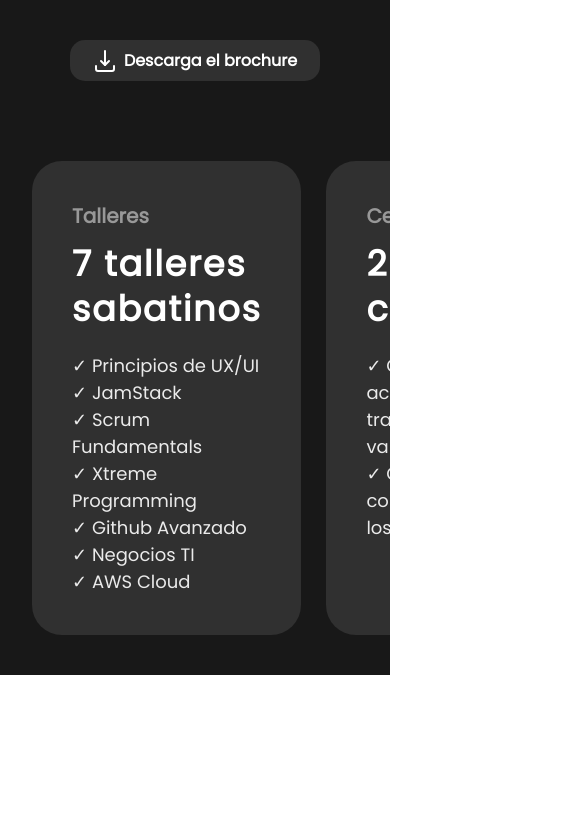
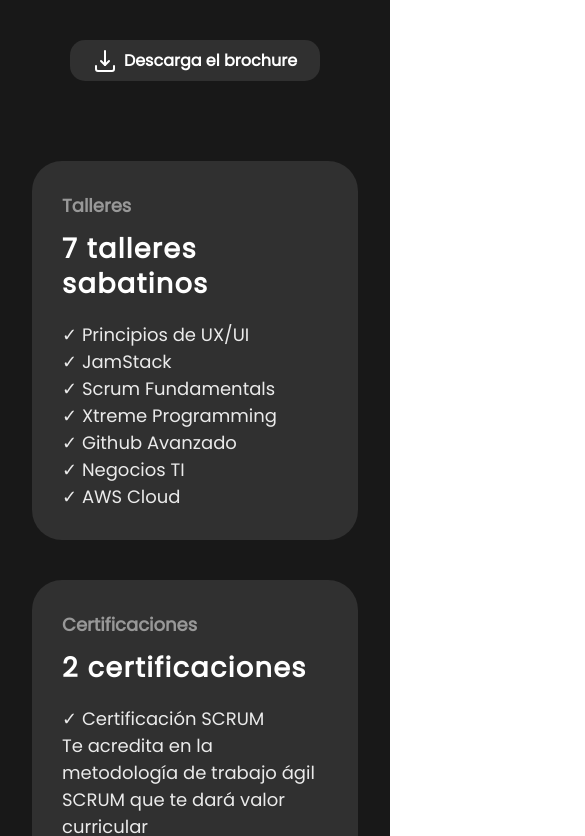
Before and after one commit to kodemia/bootcamps.kodemia.mx, a Next.js app: page /js-presential in a window 390 px wide. Shown: the part 5111-5947 px from the top of the page, 585 px wide, since content can reach past the window. Before the commit the page ends 5786 px from the top, so only its background shows below. Built offline with nearby package versions, Linux system fonts and the light colour scheme.

Commit message:
add responsive styles for Workshop and Workshops components

```diff
--- a/components/Workshop.jsx
+++ b/components/Workshop.jsx
@@ -7,7 +7,12 @@ export default function Workshop({ bullets, subtitle, title }) {
       <div className='title'>{title}</div>
       <div className='bullets'>
         {bullets.map((bullet, index) => (
-            <div key={`bullet-${index}`}>{`✓ ${bullet}`}</div>
+            <div
+              className='bullet'
+              dangerouslySetInnerHTML={{__html:`✓ ${bullet}`}}
+              key={`bullet-${index}`}
+            >
+            </div>
           )
         )}
       </div>
--- a/pages/js-presential.jsx
+++ b/pages/js-presential.jsx
@@ -97,8 +97,8 @@ const workshops = [
     subtitle: 'certificaciones',
     title: '2 certificaciones',
     bullets: [
-      'Certificación SCRUM\nTe acredita en la metodología de trabajo ágil SCRUM que te dará valor curricular',
-      'Certificación IBM\n\rValida tus conocimientos en IBM Cloud y los microservicios que ofrece'
+      'Certificación SCRUM<br />Te acredita en la metodología de trabajo ágil SCRUM que te dará valor curricular<br /><br />',
+      'Certificación IBM<br />Valida tus conocimientos en IBM Cloud y los microservicios que ofrece'
     ]
   },
 ]
--- a/styles/components/workshop.scss
+++ b/styles/components/workshop.scss
@@ -4,22 +4,36 @@
     box-sizing: border-box;
     height: auto;
     padding: 40px;
-    // width: 50%;
+
+    @include mobile {
+      padding: 30px;
+    }
 
     .subtitle {
       color: $gray-light;
       font-size: 20px;
       font-weight: 600;
+      line-height: 30px;
       text-transform: capitalize;
+
+      @include mobile {
+        font-size: 18px;
+      }
     }
      .title {
-       color: $white;
+      color: $white;
       font-size: 35px;
       font-weight: 600;
       letter-spacing: 1.75px;
-      line-height: 1.29;
+      line-height: 45px;
       margin-top: 10px;
-     }
+
+      @include mobile {
+        font-size: 27px;
+        letter-spacing: 1.4px;
+        line-height: 35px;
+      }
+    }
 
      .bullets {
        color: $white-lighter;
@@ -27,6 +41,5 @@
        font-weight: 500;
        line-height: 27px;
        margin-top: 20px;
-
      }
   }
--- a/styles/components/workshops.scss
+++ b/styles/components/workshops.scss
@@ -12,5 +12,11 @@
     column-gap: 25px;
     grid-template-columns: repeat(2, 1fr);
     grid-template-rows: auto;
+
+    @include mobile {
+      column-gap: 0;
+      grid-template-columns: 100%;
+      row-gap: 40px;
+    }
   }
 }
```
